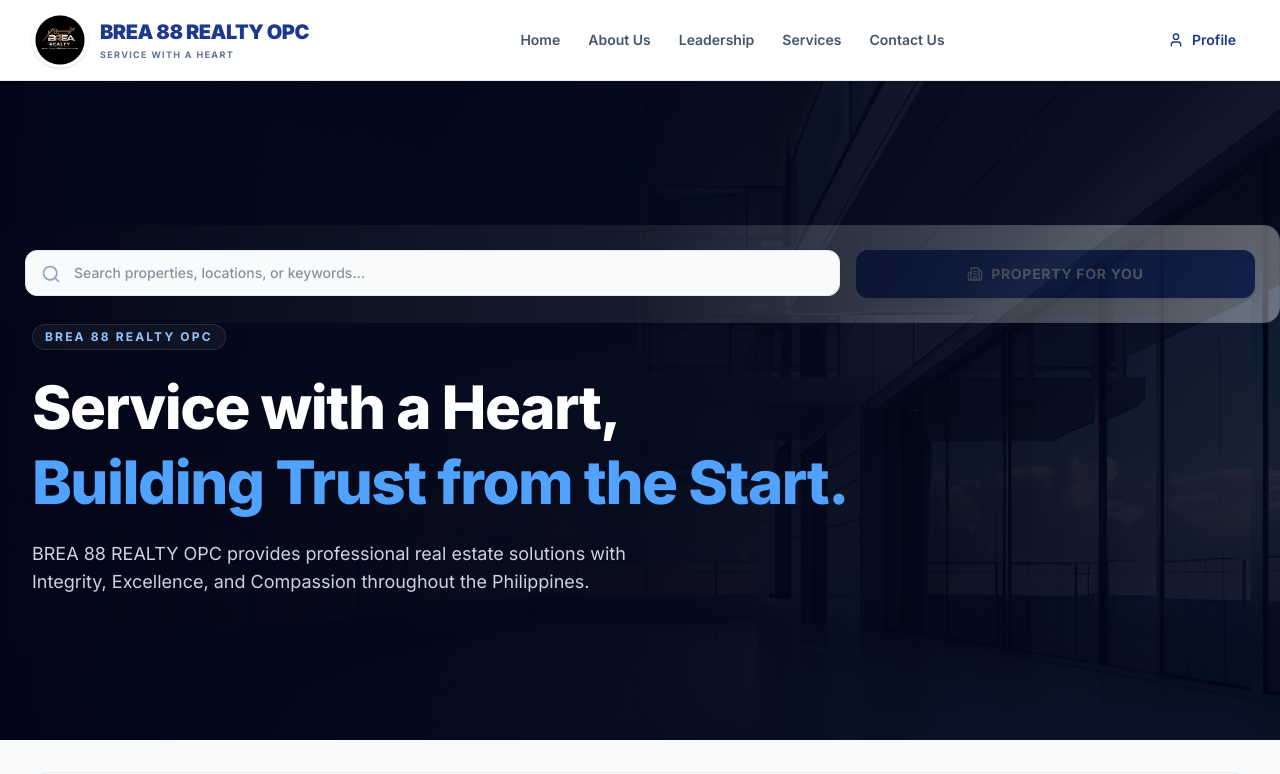
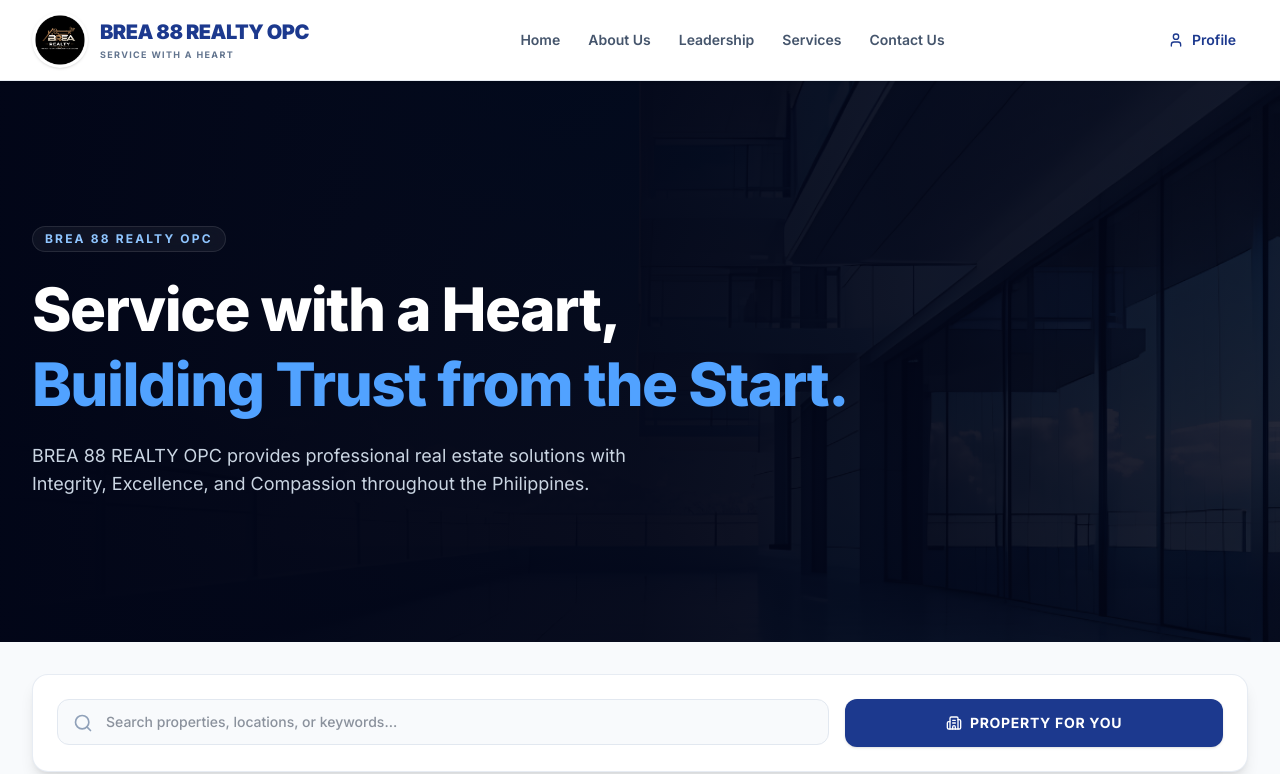
Before and after one commit to cylexnoe/brea88, a Next.js app in the folder brea88/: page / in a window 1280 px wide. Shown: the top 774 px of the page. Built offline with nearby package versions, Linux system fonts and the light colour scheme.

Commit message:
Update page.tsx

```diff
--- a/brea88/src/app/page.tsx
+++ b/brea88/src/app/page.tsx
@@ -300,32 +300,7 @@ export default function HomePage() {
 
           <div className="absolute inset-0 bg-gradient-to-r from-slate-950 via-slate-950/90 to-slate-950/50" />
         </div>
-<div className="space-y-6 rounded-2xl border border-slate-200/80 bg-white p-4 shadow-lg sm:p-6">
 
-          <div className="grid grid-cols-1 gap-4 md:grid-cols-12">
-
-            <div className="relative md:col-span-8">
-              <Search className="absolute left-4 top-3.5 h-5 w-5 text-slate-400" />
-
-              <input
-                type="text"
-                placeholder="Search properties, locations, or keywords..."
-                className="w-full rounded-xl border border-slate-200 bg-slate-50 py-3 pl-12 pr-4 text-sm font-medium text-slate-800 outline-none transition focus:border-blue-600 focus:bg-white focus:ring-2 focus:ring-blue-100"
-              />
-            </div>
-
-            <div className="md:col-span-4">
-              <a
-                href="/marketplace"
-                className="flex min-h-[48px] w-full items-center justify-center gap-2 rounded-xl bg-blue-900 px-6 py-3 text-center text-sm font-bold uppercase tracking-wider text-white shadow-sm transition-all duration-300 hover:-translate-y-0.5 hover:bg-blue-800 hover:shadow-md active:translate-y-0"
-              >
-                <Building2 className="h-4 w-4" />
-                Property For You
-              </a>
-            </div>
-
-          </div>
-        </div>
         <div className="relative mx-auto max-w-7xl px-4 sm:px-6 lg:px-8">
 
           <div className="max-w-4xl text-white">
```
